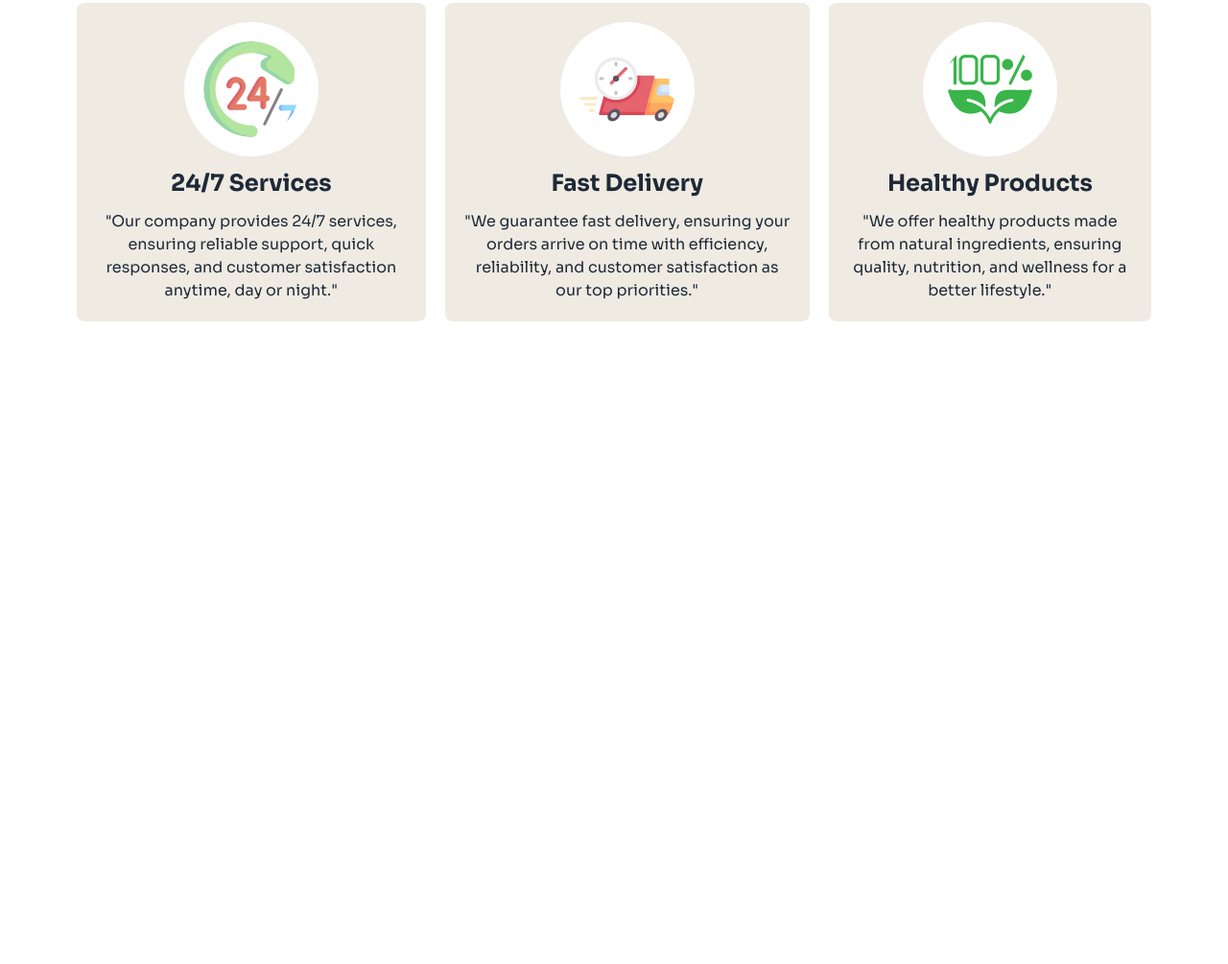
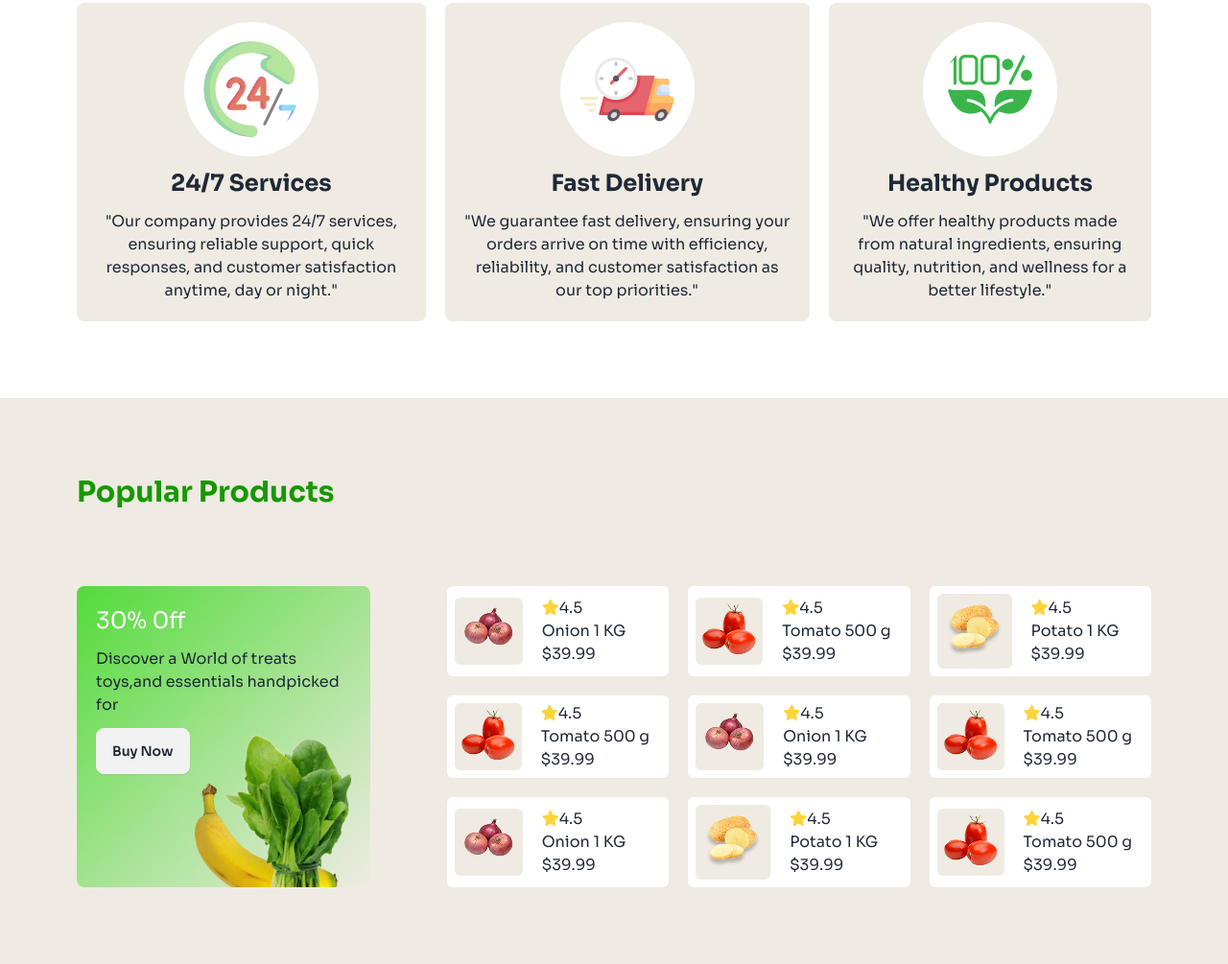
Before and after one commit to souravMitra02/nature-platter-tailwind, a plain HTML site: page index.html in a window 1280 px wide. Shown: the part 921-1926 px from the top of the page at 96% size. Before the commit the page ends 1256 px from the top, so only its background shows below. Drawn offline with nearby package versions, Linux system fonts and the light colour scheme.

Commit message:
added to products section

```diff
--- a/index.html
+++ b/index.html
@@ -90,6 +90,114 @@
                 </div>
             </div>
         </section>
+        <!--Products-Section-->
+        <section class="bg-secoundry px-5 md:px-16 lg:px-20 mt-10 md:mt-16 lg:mt-20  md:pb-16 lg:pb-20">
+            <!-- Products-Title -->
+           <div>
+            <h2 class="text-primary font-bold text-xl md:text-2xl lg:text-3xl pt-10 md:pt-16 lg:pt-20">Popular Products</h2>
+           </div>
+            <div class=" gap-10 md:gap-16 lg:gap-20 md:flex lg:flex mt-10 md:mt-16 lg:mt-20 ">
+                <!-- card-one -->
+                <div class="bg-gradient-to-br from-[#53DB3A] p-5 pb-20 md:pb-0 lg:pb-0 space-y-4 md:space-y-2 lg:space-y-3 relative rounded-lg flex-1">
+                    <h4 class="text-white text-2xl">30% 0ff</h4>
+                    <p>Discover a World of treats toys,and essentials handpicked for</p>
+                    <button class="btn">Buy Now</button>
+                    <img class="w-5/12 md:w-6/12 lg:w-7/12 absolute bottom-0 left-40 lg:left-28 top-38" src="Images/vegetable-offer.png" alt="">
+                </div>
+                <div class="grid grid-cols-2 md:grid-cols-3 lg:grid-cols-3 gap-5 mt-5 md:mt-0 lg:mt-0 ">
+                    <div class="flex bg-white items-center gap-3 pr-5 rounded-md">
+                        <div class="p-2">
+                            <img class="bg-secoundry rounded-md" src="Images/onion.png" alt="">
+                        </div>
+                        <div>
+                            <span><i class="fa-solid fa-star" style="color: #FFD43B;"></i>4.5</span>
+                            <h4>Onion 1 KG</h4>
+                            <p>$39.99</p>
+                        </div>
+                    </div>
+                    <div class="flex bg-white items-center gap-3 pr-5 rounded-md">
+                        <div class="p-2">
+                            <img class="bg-secoundry rounded-md" src="Images/tomato .png" alt="">
+                        </div>
+                        <div>
+                            <span><i class="fa-solid fa-star" style="color: #FFD43B;"></i>4.5</span>
+                            <h4>Tomato 500 g</h4>
+                            <p>$39.99</p>
+                        </div>
+                    </div>
+                    <div class="flex bg-white items-center gap-3 pr-5 rounded-md">
+                        <div class="p-2">
+                            <img class="bg-secoundry rounded-md" src="Images/potato.png" alt="">
+                        </div>
+                        <div>
+                            <span><i class="fa-solid fa-star" style="color: #FFD43B;"></i>4.5</span>
+                            <h4>Potato 1 KG</h4>
+                            <p>$39.99</p>
+                        </div>
+                    </div>
+                    <div class="flex bg-white items-center gap-3 pr-5 rounded-md">
+                        <div class="p-2">
+                            <img class="bg-secoundry rounded-md" src="Images/tomato .png" alt="">
+                        </div>
+                        <div>
+                            <span><i class="fa-solid fa-star" style="color: #FFD43B;"></i>4.5</span>
+                            <h4>Tomato 500 g</h4>
+                            <p>$39.99</p>
+                        </div>
+                    </div>
+                    <div class="flex bg-white items-center gap-3 pr-5 rounded-md">
+                        <div class="p-2">
+                            <img class="bg-secoundry rounded-md" src="Images/onion.png" alt="">
+                        </div>
+                        <div>
+                            <span><i class="fa-solid fa-star" style="color: #FFD43B;"></i>4.5</span>
+                            <h4>Onion 1 KG</h4>
+                            <p>$39.99</p>
+                        </div>
+                    </div>
+                    <div class="flex bg-white items-center gap-3 pr-5 rounded-md">
+                        <div class="p-2">
+                            <img class="bg-secoundry rounded-md" src="Images/tomato .png" alt="">
+                        </div>
+                        <div>
+                            <span><i class="fa-solid fa-star" style="color: #FFD43B;"></i>4.5</span>
+                            <h4>Tomato 500 g </h4>
+                            <p>$39.99</p>
+                        </div>
+                    </div>
+                    <div class="flex bg-white items-center gap-3 pr-5 rounded-md">
+                        <div class="p-2">
+                            <img class="bg-secoundry rounded-md" src="Images/onion.png" alt="">
+                        </div>
+                        <div>
+                            <span><i class="fa-solid fa-star" style="color: #FFD43B;"></i>4.5</span>
+                            <h4>Onion 1 KG</h4>
+                            <p>$39.99</p>
+                        </div>
+                    </div>
+                    <div class="flex bg-white items-center gap-3 pr-5 rounded-md">
+                        <div class="p-2">
+                            <img class="bg-secoundry rounded-md" src="Images/potato.png" alt="">
+                        </div>
+                        <div>
+                            <span><i class="fa-solid fa-star" style="color: #FFD43B;"></i>4.5</span>
+                            <h4>Potato 1 KG</h4>
+                            <p>$39.99</p>
+                        </div>
+                    </div>
+                    <div class="hidden md:flex lg:flex bg-white items-center gap-3 pr-5 rounded-md ">
+                        <div class="p-2">
+                            <img class="bg-secoundry rounded-md" src="Images/tomato .png" alt="">
+                        </div>
+                        <div>
+                            <span><i class="fa-solid fa-star" style="color: #FFD43B;"></i>4.5</span>
+                            <h4>Tomato 500 g </h4>
+                            <p>$39.99</p>
+                        </div>
+                    </div>
+                </div>
+            </div>
+        </section>
     </main>
     <footer>
 
```
Also changed, not shown: Images/onion.png (added), Images/potato.png (added), Images/tomato .png (added).
